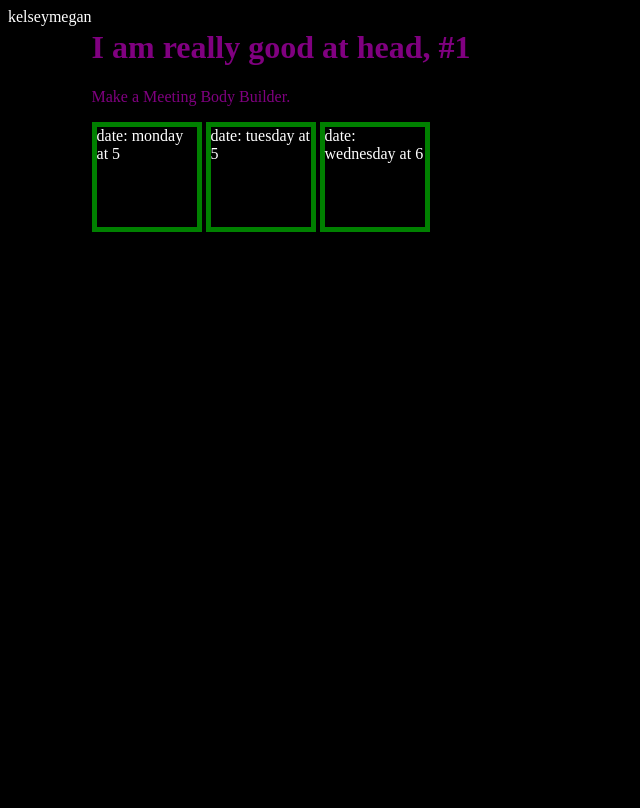
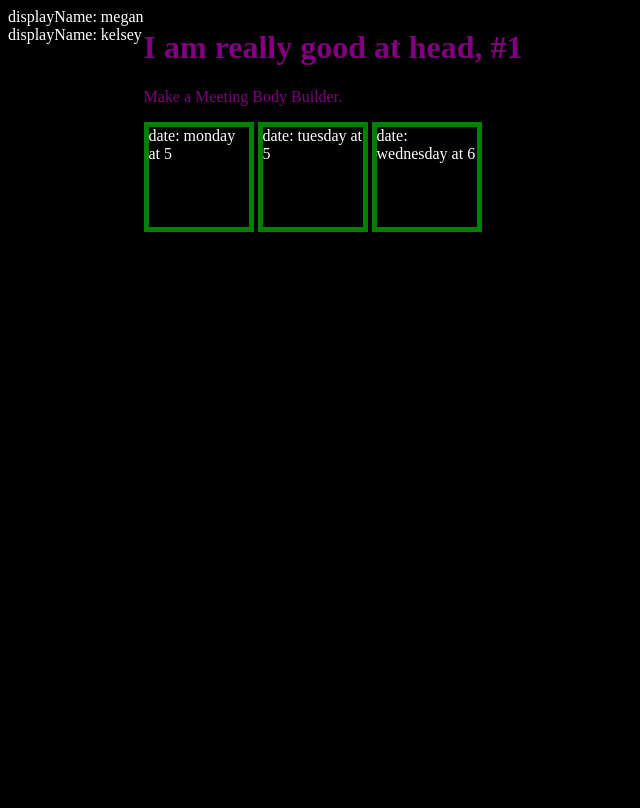
Before and after one commit to megkern/SchedulingSoftware, a PHP site: page / in a window 1280 px wide. Shown: the whole page, without its empty margins (0-640 px from the left). Run offline with PHP 8.4, Linux system fonts and the light colour scheme; data comes from the database, SQL or seed files in the repository.

Commit message:
Added display names in numerical order

```diff
--- a/content.php
+++ b/content.php
@@ -2,10 +2,10 @@
   include 'connect/connect.php';
 
   // get some data from the database
-  $database_result = $mysqli->query("SELECT display_name FROM user");
+  $database_result = $mysqli->query("SELECT display_name FROM user ORDER BY display_name DESC");
   while ($row = $database_result->fetch_row()) {
     $display_name = $row[0];
-    echo $display_name;
+    echo "displayName: ".$display_name."</br>";
   }
   $database_result->free_result();
 
```
